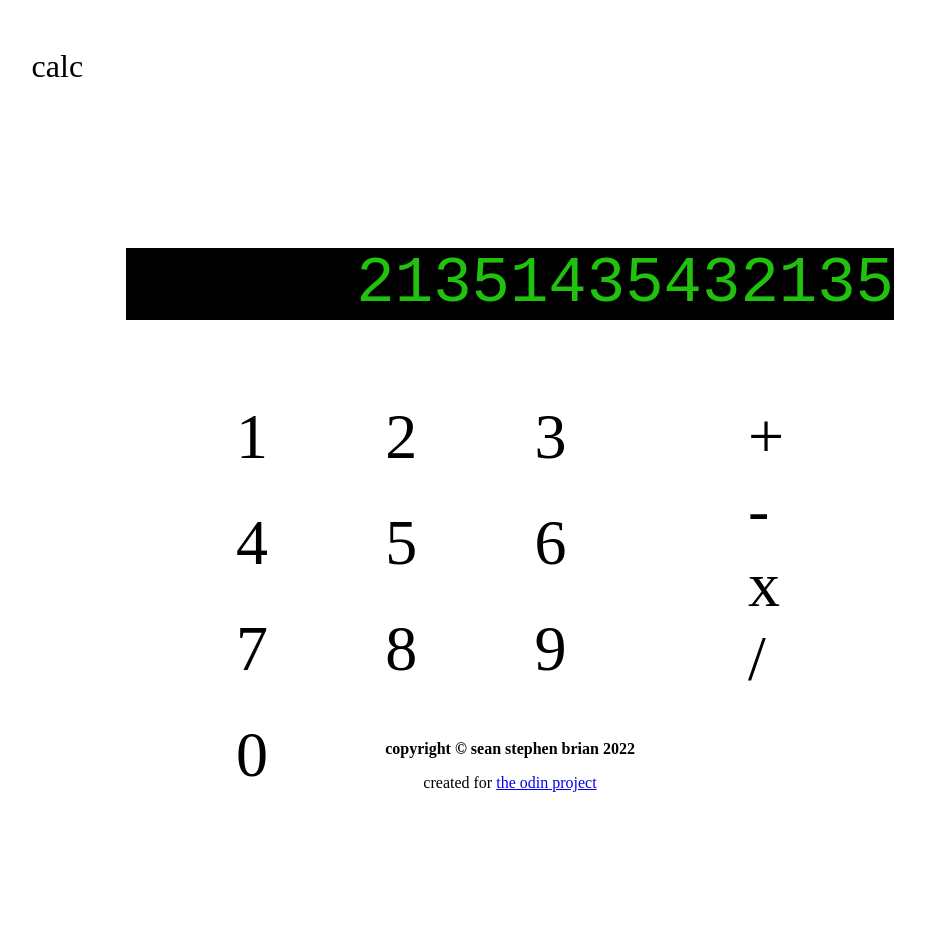
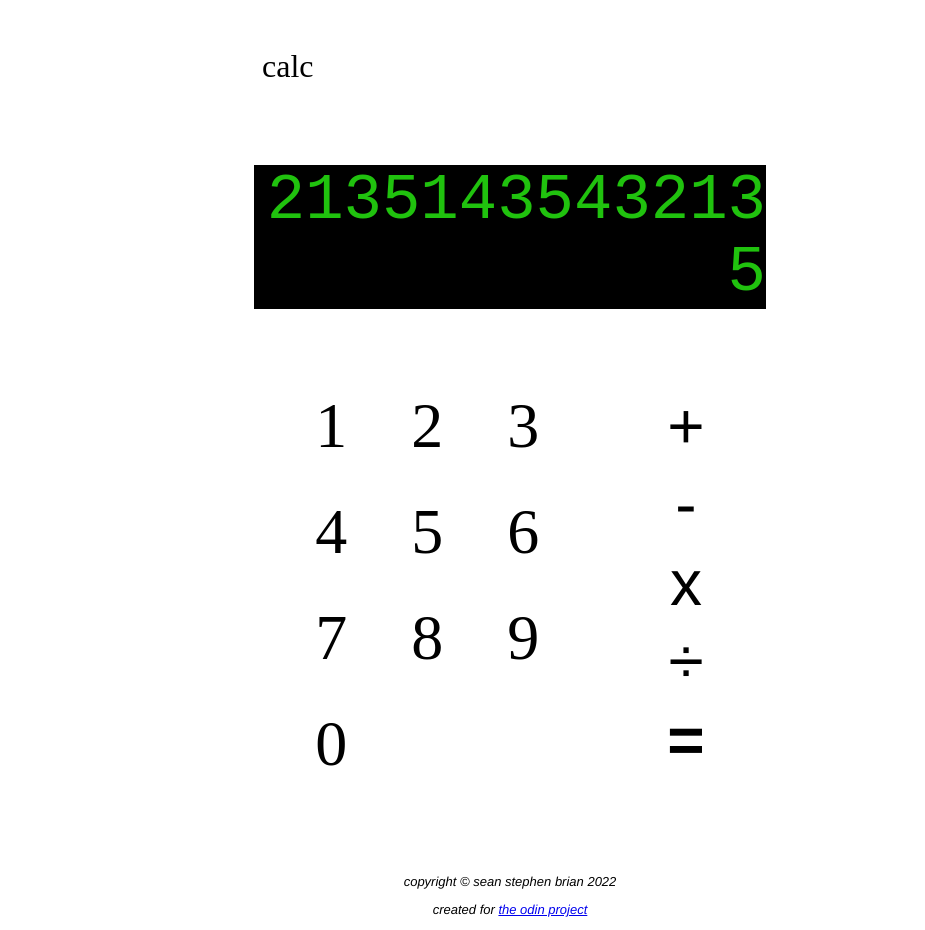
Before and after one commit to seanstephenbrian/calculator, a plain HTML site: page index.html in a window 1280 px wide. Shown: the whole page, without its empty margins (130-1055 px from the left). Before the commit the page ends 816 px from the top, so only its background shows below. Drawn offline with Linux system fonts and the light colour scheme.

Commit message:
Continue playing with CSS to improve spacing
Tweak CSS to ensure good spacing at different screen sizes; play around
with different fonts & font weights

```diff
--- a/index.html
+++ b/index.html
@@ -35,15 +35,16 @@
             <div id="zero">0</div>
         </div>
         <div class="operators">
-            <div id="add">+</div>
-            <div id="subtract">-</div>
-            <div id="multiply">x</div>
-            <div id="divide">/</div>
+            <div id="add" class="med">+</div>
+            <div id="subtract" class="med">-</div>
+            <div id="multiply" class="med">x</div>
+            <div id="divide" class="med">÷</div>
+            <div id="equals" class="heavy">=</div>
         </div>
     </div>
 
     <div class="footer">
-        <p><strong>copyright &copy sean stephen brian 2022</strong></p>
+        <p>copyright &copy sean stephen brian 2022</p>
         <p>created for <a href="https://www.theodinproject.com/">the odin project</a></p>
     </div>
 
--- a/style.css
+++ b/style.css
@@ -12,9 +12,10 @@ body {
 }
 
 .header {
+    flex: auto;
     height: 15vh;
     margin-top: 5vh;
-    margin-left: 12vw;
+    margin-left: 30vw;
     margin-right: 20vw;
     overflow-wrap: break-word;
 }
@@ -30,7 +31,8 @@ body {
 }
 
 .display-field {
-    width: 60vw;
+    width: 40vw;
+    min-width: 300px;
     margin-left: auto;
     margin-right: auto;
     font-size: 4em;
@@ -43,28 +45,43 @@ body {
 
 .input {
     display: flex;
+    gap: 10vw;
     font-size: 4em;
 }
 
 .numbers {
     margin-left: auto;
-    margin-right: 10vw;
-    max-height: 30vh;
-    width: 30vw;
     display: grid;
     grid-template-columns: auto auto auto;
     column-gap: 1em;
     row-gap: 0.5em;
 }
 
+.numbers div {
+    text-align: center;
+}
+
 .operators {
     margin-right: auto;
-    max-height: 30vh;
+    font-family: Helvetica, sans-serif;
     display: grid;
     grid-template-columns: auto;
+    text-align: center;
+}
+
+.operators .med {
+    font-weight: 100;
+}
+
+.operators .heavy {
+    font-weight: 900;
 }
 
 .footer {
+    font-family: Helvetica, sans-serif;
+    font-style: italic;
+    font-weight: 200;
+    font-size: small;
     margin-top: auto;
     text-align: center;
 }
```
